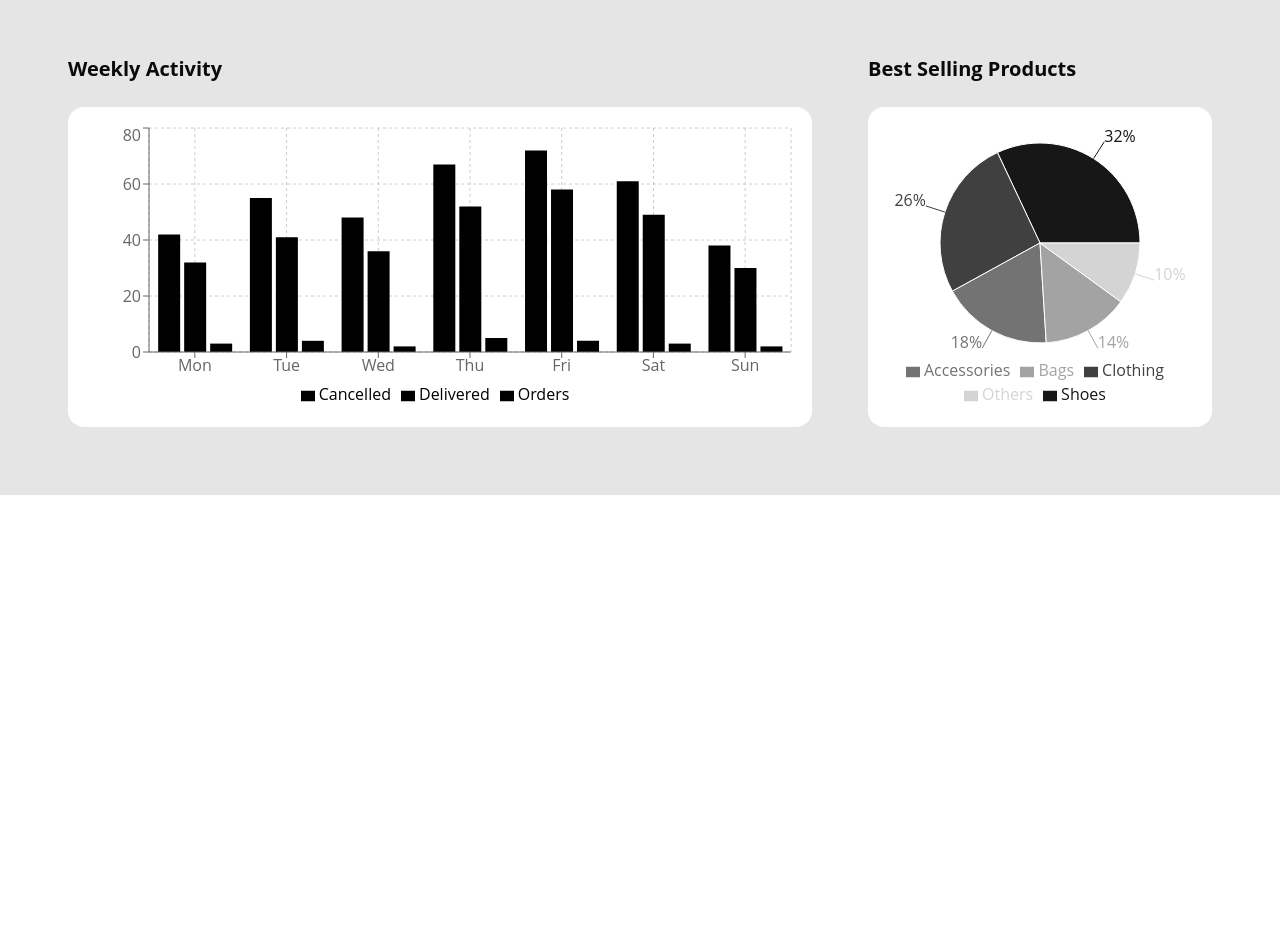
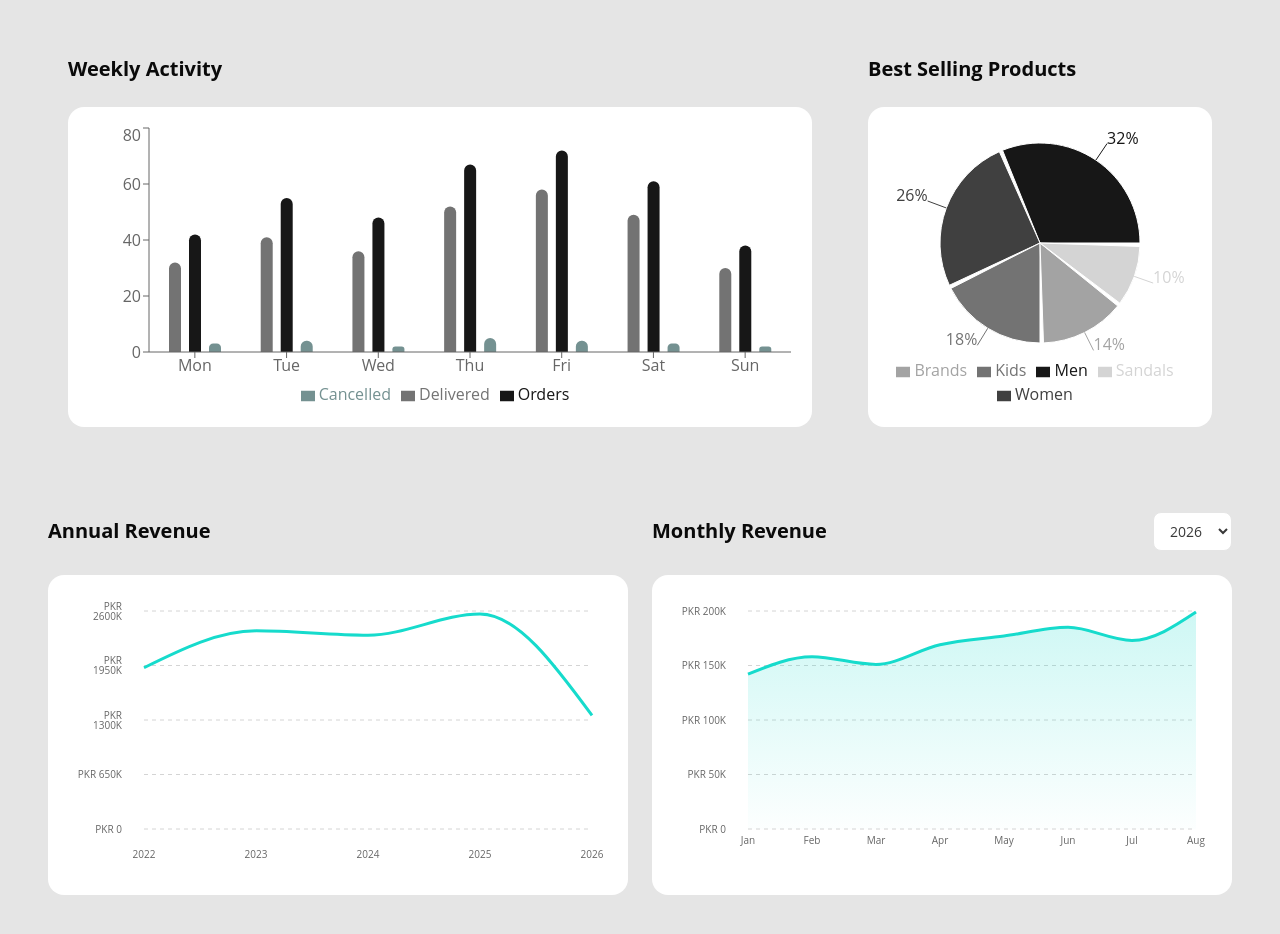
Before and after one commit to AftabDaultana/zapatos-frontend, a React (Vite) app: page /admin in a window 1280 px wide. Shown: the part 660-1594 px from the top of the page. Before the commit the page ends 1155 px from the top, so only its background shows below. Built offline with nearby package versions, Linux system fonts and the light colour scheme.

Commit message:
Created Annual Revenue and Monthly Revenue charts to display the annual revenues and monthly revenues using Area Chart from react charts liberary.

```diff
--- a/src/components/admin/DashboardActivity/BestSellingProducts.tsx
+++ b/src/components/admin/DashboardActivity/BestSellingProducts.tsx
@@ -18,6 +18,7 @@ export default function BestSellingProducts() {
               cx="50%"
               cy="50%"
               outerRadius={100}
+              paddingAngle={2}
               label={({ value }) => `${value}%`}
             />
             <Tooltip />
--- a/src/components/admin/DashboardActivity/WeeklyActivityChart.tsx
+++ b/src/components/admin/DashboardActivity/WeeklyActivityChart.tsx
@@ -1,7 +1,6 @@
 import {
   Bar,
   BarChart,
-  CartesianGrid,
   Legend,
   ResponsiveContainer,
   Tooltip,
@@ -31,16 +30,35 @@ export default function WeeklyActivityChart({
 
       <div className="h-80 rounded-2xl bg-white p-4">
         <ResponsiveContainer width="100%" height="100%">
-          <BarChart data={data}>
-            <CartesianGrid strokeDasharray="3 3" />
+          <BarChart data={data} barGap={8} barCategoryGap="20%">
             <XAxis dataKey="day" />
             <YAxis />
             <Tooltip />
             <Legend />
 
-            <Bar dataKey="orders" name="Orders" />
-            <Bar dataKey="delivered" name="Delivered" />
-            <Bar dataKey="cancelled" name="Cancelled" />
+            <Bar
+              dataKey="delivered"
+              name="Delivered"
+              fill="#737373"
+              barSize={12}
+              radius={[6, 6, 0, 0]}
+            />
+
+            <Bar
+              dataKey="orders"
+              name="Orders"
+              fill="#171717"
+              barSize={12}
+              radius={[6, 6, 0, 0]}
+            />
+
+            <Bar
+              dataKey="cancelled"
+              name="Cancelled"
+              fill="#749191"
+              barSize={12}
+              radius={[6, 6, 0, 0]}
+            />
           </BarChart>
         </ResponsiveContainer>
       </div>
--- /dev/null
+++ b/src/components/admin/RevenueCharts/AnnualRevenueChart.tsx
@@ -0,0 +1,86 @@
+import {
+  AreaChart,
+  Area,
+  ResponsiveContainer,
+  Tooltip,
+  XAxis,
+  YAxis,
+  CartesianGrid,
+} from "recharts";
+import { monthlyRevenue } from "../../../data/monthlyRevenueData";
+
+const annualRevenue = Object.entries(
+  monthlyRevenue.reduce<Record<number, number>>((acc, item) => {
+    acc[item.year] = (acc[item.year] || 0) + item.revenue;
+    return acc;
+  }, {}),
+).map(([year, revenue]) => ({
+  year: Number(year),
+  revenue,
+}));
+
+export default function AnnualRevenueChart() {
+  return (
+    <div>
+      <div className="mb-6 flex h-10 items-center justify-between">
+        <h2 className="text-xl font-bold text-neutral-950">Annual Revenue</h2>
+      </div>
+
+      <div className="h-80 rounded-2xl bg-white p-4">
+        <ResponsiveContainer width="100%" height="100%">
+          <AreaChart
+            data={annualRevenue}
+            margin={{ top: 20, right: 20, left: 5, bottom: 20 }}
+          >
+            <CartesianGrid
+              vertical={false}
+              strokeDasharray="4 4"
+              stroke="#d4d4d4"
+            />
+
+            <XAxis
+              dataKey="year"
+              type="category"
+              axisLine={false}
+              tickLine={false}
+              tickMargin={16}
+              interval={0}
+              tick={{ fontSize: 10 }}
+            />
+
+            <YAxis
+              width={75}
+              axisLine={false}
+              tickLine={false}
+              tickMargin={16}
+              interval={0}
+              tick={{ fontSize: 10 }}
+              tickFormatter={(value) =>
+                value === 0 ? "PKR 0" : `PKR ${value / 1000}K`
+              }
+            />
+
+            <Tooltip
+              formatter={(value) => [`PKR ${Number(value) / 1000}k`, "revenue"]}
+              contentStyle={{
+                borderRadius: "12px",
+                border: "none",
+                boxShadow: "0 4px 12px rgba(0, 0, 0, 0.1)",
+              }}
+            />
+
+            <Area
+              type="monotone"
+              dataKey="revenue"
+              stroke="#16DBCC"
+              fill="none"
+              strokeWidth={3}
+              dot={false}
+              activeDot={{ r: 5 }}
+            />
+          </AreaChart>
+        </ResponsiveContainer>
+      </div>
+    </div>
+  );
+}
--- /dev/null
+++ b/src/components/admin/RevenueCharts/MonthlyRevenueChart.tsx
@@ -0,0 +1,100 @@
+import {
+  Area,
+  AreaChart,
+  ResponsiveContainer,
+  CartesianGrid,
+  XAxis,
+  YAxis,
+  Tooltip,
+} from "recharts";
+import { monthlyRevenue } from "../../../data/monthlyRevenueData";
+import { useState } from "react";
+
+interface MonthlyRevenueItem {
+  year: number;
+  month: string;
+  revenue: number;
+}
+
+export default function MonthlyRevenueChart() {
+  const [selectedYear, setSelectedYear] = useState(2026);
+  const monthlyData: MonthlyRevenueItem[] = monthlyRevenue.filter(
+    (item) => item.year === selectedYear,
+  );
+  const years = [...new Set(monthlyRevenue.map((item) => item.year))].sort(
+    (a, b) => b - a,
+  );
+  return (
+    <div>
+      <div className="mb-6 flex h-10 items-center justify-between">
+        <h2 className="text-xl font-bold text-neutral-950">Monthly Revenue</h2>
+        <select
+          value={selectedYear}
+          onChange={(event) => setSelectedYear(Number(event.target.value))}
+          className="rounded-lg border border-neutral-200 bg-white px-3 py-2 text-sm font-medium text-neutral-700 outline-none transition focus:border-neutral-300 focus:ring-2 focus:ring-[#16DBCC]/20"
+        >
+          {years.map((year) => (
+            <option key={year} value={year}>
+              {year}
+            </option>
+          ))}
+        </select>
+      </div>
+      <div className="h-80 rounded-2xl bg-white p-4">
+        <ResponsiveContainer width={"100%"} height={"100%"}>
+          <AreaChart
+            data={monthlyData}
+            margin={{ top: 20, right: 20, left: 5, bottom: 20 }}
+          >
+            <defs>
+              <linearGradient id="revenueGradient" x1="0" y1="0" x2="0" y2="1">
+                <stop offset="0%" stopColor="#16DBCC" stopOpacity={0.35} />
+                <stop offset="100%" stopColor="#16DBCC" stopOpacity={0.02} />
+              </linearGradient>
+            </defs>
+            <CartesianGrid
+              vertical={false}
+              stroke="#d4d4d4"
+              strokeDasharray={"4 4"}
+            />
+            <XAxis
+              dataKey={"month"}
+              type="category"
+              axisLine={false}
+              tickLine={false}
+              tick={{ fontSize: 10 }}
+            />
+            <YAxis
+              width={75}
+              axisLine={false}
+              tickLine={false}
+              tickMargin={16}
+              interval={0}
+              tick={{ fontSize: 10 }}
+              tickFormatter={(value) =>
+                value === 0 ? "PKR 0" : `PKR ${value / 1000}K`
+              }
+            />
+            <Tooltip
+              formatter={(value) => [`PKR ${Number(value) / 1000}k`, "revenue"]}
+              contentStyle={{
+                borderRadius: "12px",
+                border: "none",
+                boxShadow: "0 4px 12px rgba(0, 0, 0, 0.1)",
+              }}
+            />
+            <Area
+              type={"monotone"}
+              dataKey={"revenue"}
+              stroke="#16DBCC"
+              fill="url(#revenueGradient)"
+              strokeWidth={3}
+              dot={false}
+              activeDot={{ r: 5 }}
+            />
+          </AreaChart>
+        </ResponsiveContainer>
+      </div>
+    </div>
+  );
+}
--- /dev/null
+++ b/src/components/admin/RevenueCharts/RevenueCharts.tsx
@@ -0,0 +1,11 @@
+import AnnualRevenueChart from "./AnnualRevenueChart";
+import MonthlyRevenueChart from "./MonthlyRevenueChart";
+
+export default function RevenueCharts() {
+  return (
+    <section className="grid grid-cols-1 gap-6 xl:grid-cols-2">
+      <AnnualRevenueChart />
+      <MonthlyRevenueChart />
+    </section>
+  );
+}
--- a/src/data/bestSellingProducts.ts
+++ b/src/data/bestSellingProducts.ts
@@ -1,26 +1,26 @@
 export const bestSellingProducts = [
   {
-    category: "Shoes",
+    category: "Men",
     percentage: 32,
     fill: "#171717",
   },
   {
-    category: "Clothing",
+    category: "Women",
     percentage: 26,
     fill: "#404040",
   },
   {
-    category: "Accessories",
+    category: "Kids",
     percentage: 18,
     fill: "#737373",
   },
   {
-    category: "Bags",
+    category: "Brands",
     percentage: 14,
     fill: "#a3a3a3",
   },
   {
-    category: "Others",
+    category: "Sandals",
     percentage: 10,
     fill: "#d4d4d4",
   },
--- /dev/null
+++ b/src/data/monthlyRevenueData.ts
@@ -0,0 +1,67 @@
+export const monthlyRevenue = [
+  // 2022
+  { year: 2022, month: "Jan", revenue: 118000 },
+  { year: 2022, month: "Feb", revenue: 132000 },
+  { year: 2022, month: "Mar", revenue: 145000 },
+  { year: 2022, month: "Apr", revenue: 128000 },
+  { year: 2022, month: "May", revenue: 151000 },
+  { year: 2022, month: "Jun", revenue: 164000 },
+  { year: 2022, month: "Jul", revenue: 172000 },
+  { year: 2022, month: "Aug", revenue: 158000 },
+  { year: 2022, month: "Sep", revenue: 181000 },
+  { year: 2022, month: "Oct", revenue: 193000 },
+  { year: 2022, month: "Nov", revenue: 176000 },
+  { year: 2022, month: "Dec", revenue: 205000 },
+
+  // 2023
+  { year: 2023, month: "Jan", revenue: 142000 },
+  { year: 2023, month: "Feb", revenue: 155000 },
+  { year: 2023, month: "Mar", revenue: 169000 },
+  { year: 2023, month: "Apr", revenue: 181000 },
+  { year: 2023, month: "May", revenue: 174000 },
+  { year: 2023, month: "Jun", revenue: 196000 },
+  { year: 2023, month: "Jul", revenue: 211000 },
+  { year: 2023, month: "Aug", revenue: 204000 },
+  { year: 2023, month: "Sep", revenue: 223000 },
+  { year: 2023, month: "Oct", revenue: 238000 },
+  { year: 2023, month: "Nov", revenue: 219000 },
+  { year: 2023, month: "Dec", revenue: 251000 },
+
+  // 2024
+  { year: 2024, month: "Jan", revenue: 151000 },
+  { year: 2024, month: "Feb", revenue: 163000 },
+  { year: 2024, month: "Mar", revenue: 148000 },
+  { year: 2024, month: "Apr", revenue: 172000 },
+  { year: 2024, month: "May", revenue: 184000 },
+  { year: 2024, month: "Jun", revenue: 191000 },
+  { year: 2024, month: "Jul", revenue: 205000 },
+  { year: 2024, month: "Aug", revenue: 198000 },
+  { year: 2024, month: "Sep", revenue: 217000 },
+  { year: 2024, month: "Oct", revenue: 231000 },
+  { year: 2024, month: "Nov", revenue: 208000 },
+  { year: 2024, month: "Dec", revenue: 243000 },
+
+  // 2025
+  { year: 2025, month: "Jan", revenue: 168000 },
+  { year: 2025, month: "Feb", revenue: 179000 },
+  { year: 2025, month: "Mar", revenue: 191000 },
+  { year: 2025, month: "Apr", revenue: 184000 },
+  { year: 2025, month: "May", revenue: 203000 },
+  { year: 2025, month: "Jun", revenue: 218000 },
+  { year: 2025, month: "Jul", revenue: 225000 },
+  { year: 2025, month: "Aug", revenue: 214000 },
+  { year: 2025, month: "Sep", revenue: 236000 },
+  { year: 2025, month: "Oct", revenue: 249000 },
+  { year: 2025, month: "Nov", revenue: 231000 },
+  { year: 2025, month: "Dec", revenue: 267000 },
+
+  // 2026 - January to August only
+  { year: 2026, month: "Jan", revenue: 142000 },
+  { year: 2026, month: "Feb", revenue: 158000 },
+  { year: 2026, month: "Mar", revenue: 151000 },
+  { year: 2026, month: "Apr", revenue: 169000 },
+  { year: 2026, month: "May", revenue: 177000 },
+  { year: 2026, month: "Jun", revenue: 185000 },
+  { year: 2026, month: "Jul", revenue: 173000 },
+  { year: 2026, month: "Aug", revenue: 199000 },
+];
--- a/src/pages/Admin/DashBoard/Dashboard.tsx
+++ b/src/pages/Admin/DashBoard/Dashboard.tsx
@@ -12,6 +12,7 @@ import OrderStatsCard from "../../../components/admin/OrderStatusCard/OrderStats
 import DashboardActivity from "../../../components/admin/DashboardActivity/DashboardActivity";
 import WeeklyActivityChart from "../../../components/admin/DashboardActivity/WeeklyActivityChart";
 import BestSellingProducts from "../../../components/admin/DashboardActivity/BestSellingProducts";
+import RevenueCharts from "../../../components/admin/RevenueCharts/RevenueCharts";
 
 const salesOverview = [
   {
@@ -135,6 +136,7 @@ export default function Dashboard() {
         <WeeklyActivityChart data={weeklyActivity} />
         <BestSellingProducts />
       </DashboardActivity>
+      <RevenueCharts />
     </main>
   );
 }
```
Also changed, not shown: src/data/orders.ts (added).
